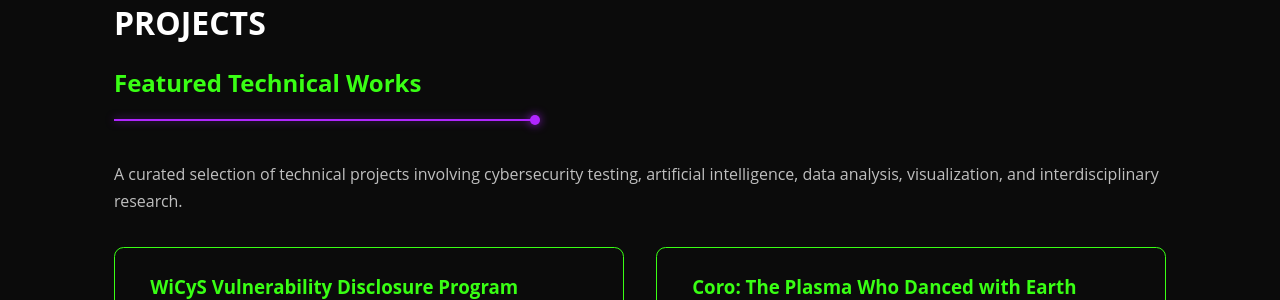
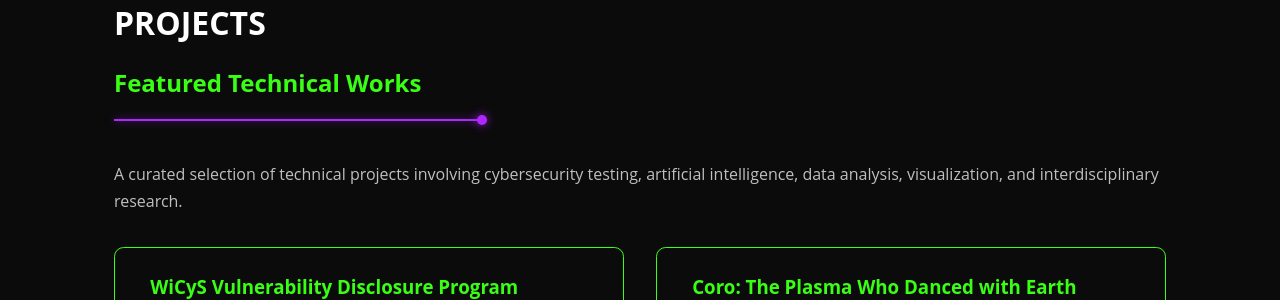
Before and after one commit to glsanclem/silvrnebyxlab, a Jekyll site: the page built from projects.md, in a window 1280 px wide. Shown: the part 145-445 px from the top of the page. Built offline with Jekyll 4.4.1, drawn with Linux system fonts in a browser that asks for light colours.

Commit message:
Adjust width of network divider
Reduced the width of the network divider from 40% to 35%.

```diff
--- a/assets/css/style.css
+++ b/assets/css/style.css
@@ -145,7 +145,7 @@ h2, h3 {
 
 .network_divider {
   position: relative;
-  width: 40%;
+  width: 35%; /* extends a little beyond the subtitle.*/
   min-width: 150px;
   height: 2px;
   margin: 1.25rem 0 2.5rem;
```
